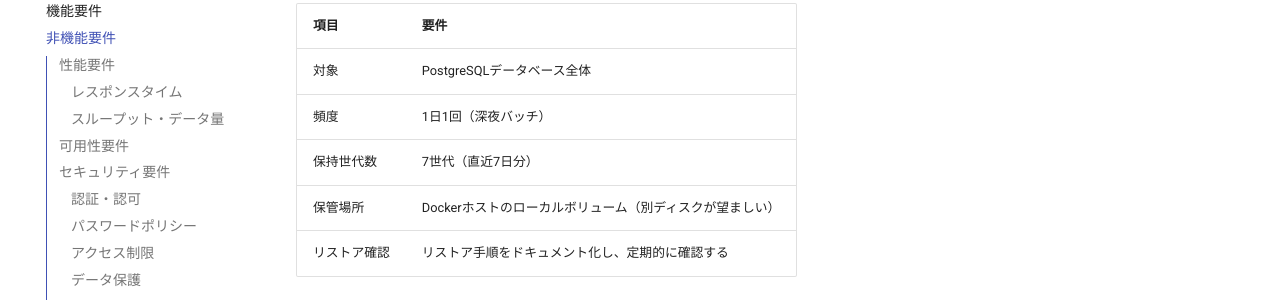
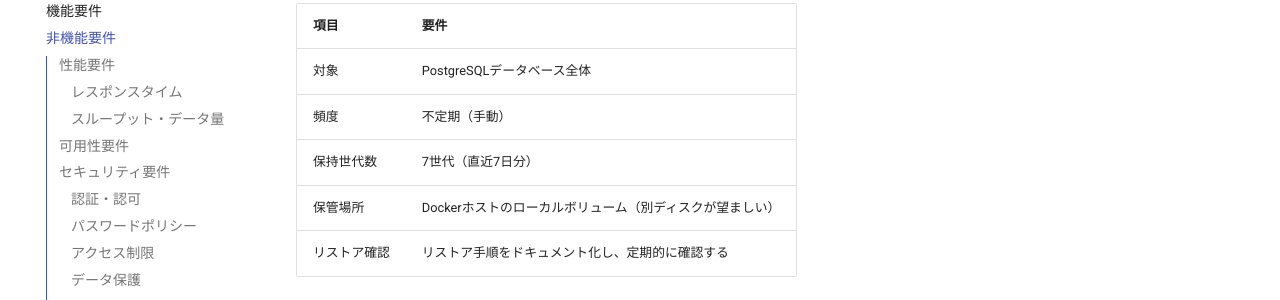
Before and after one commit to hashimoto-tomoya/ProjectHub, an MkDocs documentation site: the page built from docs/01-requirements/non-functional-requirements.md, in a window 1280 px wide and 900 px high, scrolled down 3447 px. Shown: the part 151-451 px from the top of the window. Built offline with MkDocs 1.6.1 and Material for MkDocs 9.7.7, drawn with Linux system fonts in a browser that asks for light colours.

Commit message:
DBバックアップ頻度を深夜バッチから手動に変更
Co-Authored-By: Claude Sonnet 4.6 <noreply@anthropic.com>

```diff
--- a/docs/01-requirements/non-functional-requirements.md
+++ b/docs/01-requirements/non-functional-requirements.md
@@ -103,7 +103,7 @@
 | 項目 | 要件 |
 |------|------|
 | 対象 | PostgreSQLデータベース全体 |
-| 頻度 | 1日1回（深夜バッチ） |
+| 頻度 | 不定期（手動） |
 | 保持世代数 | 7世代（直近7日分） |
 | 保管場所 | Dockerホストのローカルボリューム（別ディスクが望ましい） |
 | リストア確認 | リストア手順をドキュメント化し、定期的に確認する |
```
